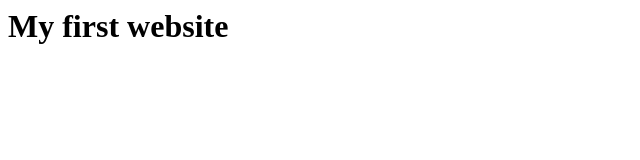
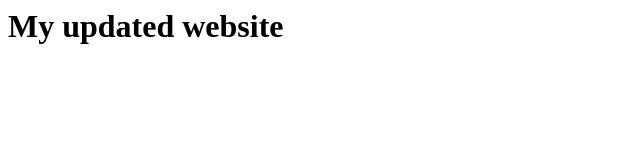
Before and after one commit to AnnuAnnaJoy/IS601_firstwebsite, a plain HTML site: page index.html in a window 1280 px wide. Shown: the whole page, without its empty margins (0-640 px from the left). Drawn offline with Linux system fonts and the light colour scheme.

Commit message:
Updated index file

```diff
--- a/index.html
+++ b/index.html
@@ -3,7 +3,7 @@
 		<title>My First Websit</title>
 	</head>
 	<body>
-		<h1>My first website</h1>
+		<h1>My updated  website</h1>
 	</body>
 
 </html>
```
